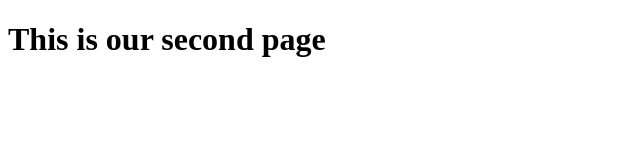
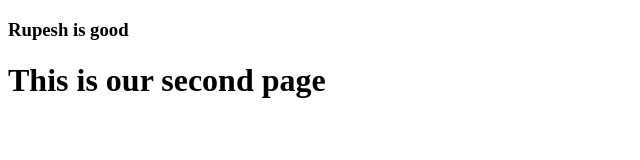
Before and after one commit to inspirerupesh/New_Project, a plain HTML site: page index.html in a window 1280 px wide. Shown: the whole page, without its empty margins (0-640 px from the left). Drawn offline with Linux system fonts and the light colour scheme.

Commit message:
This is new feature

```diff
--- a/index.html
+++ b/index.html
@@ -6,6 +6,7 @@
     <title>Document</title>
 </head>
 <body>
+    <h3>Rupesh is good</h3>
     <h1>This is our second page</h1>
 </body>
 </html>
```
